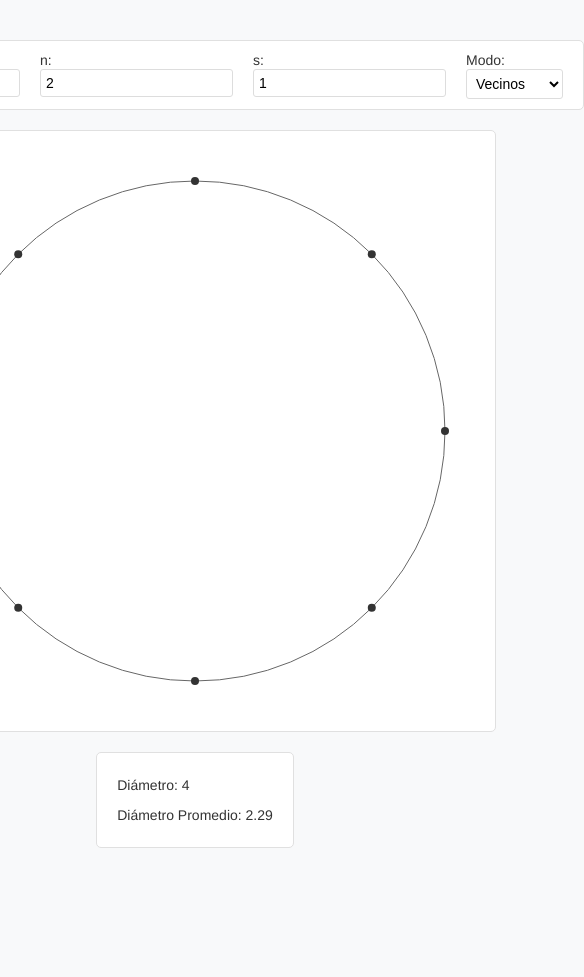
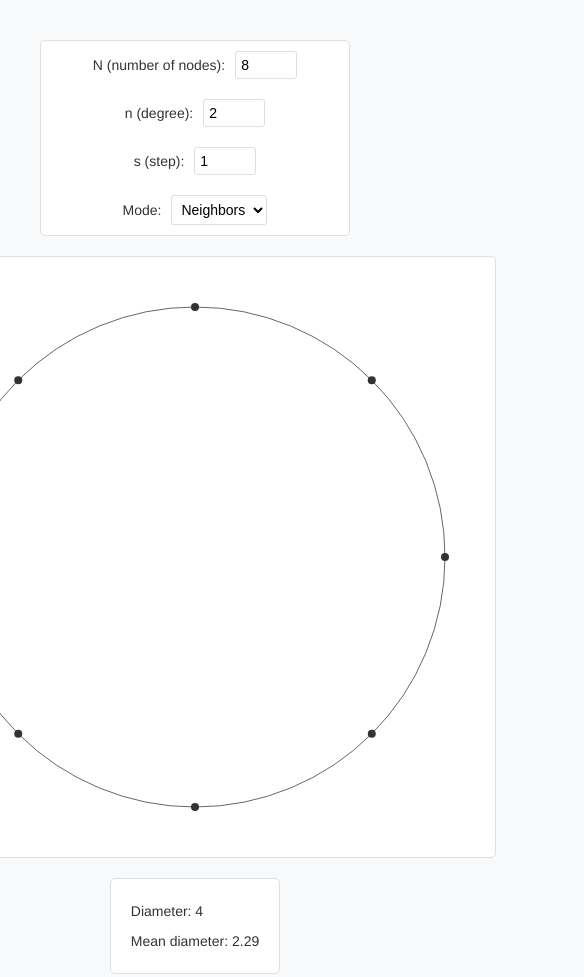
Before and after one commit to jentrialgo/ring-network-visualization, a plain HTML site: page index.html in a window 390 px wide. Shown: the whole page, 584 px wide, since content can reach past the window. Before the commit the page ends 888 px from the top, so only its background shows below. Drawn offline with Linux system fonts and the light colour scheme.

Commit message:
Enhance UI: Improve responsiveness and update labels for clarity

```diff
--- a/index.html
+++ b/index.html
@@ -21,6 +21,8 @@
             background: #fff;
             border: 1px solid #e0e0e0;
             border-radius: 5px;
+            flex-wrap: wrap; /* Allows controls to wrap on smaller screens */
+            justify-content: center; /* centers the items when wrapped */
         }
         #controls label {
             margin-right: 5px;
@@ -32,6 +34,10 @@
             border-radius: 3px;
             font-size: 14px;
             background: #fff;
+        }
+        /* Make input fields narrower */
+        #controls input[type="number"] {
+            width: 50px; /* Adjust width as needed */
         }
         canvas {
             border: 1px solid #e0e0e0;
@@ -46,35 +52,41 @@
             border: 1px solid #e0e0e0;
             border-radius: 5px;
         }
+        /* add space between divs, in the controls */
+        #controls > div {
+            display: flex;
+            align-items: center;
+            gap: 5px;
+        }
     </style>
 </head>
 <body>
     <div id="controls">
         <div>
-            <label for="nNodes">N: </label>
+            <label for="nNodes">N (number of nodes): </label>
             <input type="number" id="nNodes" min="3" value="8">
         </div>
         <div>
-            <label for="degree">n: </label>
+            <label for="degree">n (degree): </label>
             <input type="number" id="degree" min="2" value="2">
         </div>
         <div>
-            <label for="step">s: </label>
+            <label for="step">s (step): </label>
             <input type="number" id="step" min="1" value="1">
         </div>
         <div>
-            <label for="highlightMode">Modo: </label>
+            <label for="highlightMode">Mode: </label>
             <select id="highlightMode">
-                <option value="neighbors">Vecinos</option>
-                <option value="distances">Distancias</option>
+                <option value="neighbors">Neighbors</option>
+                <option value="distances">Distances</option>
             </select>
         </div>
     </div>
 
     <canvas id="networkCanvas" width="600" height="600"></canvas>
     <div id="metrics">
-        <p>Diámetro: <span id="diameter">?</span></p>
-        <p>Diámetro Promedio: <span id="avgDiameter">?</span></p>
+        <p>Diameter: <span id="diameter">?</span></p>
+        <p>Mean diameter: <span id="avgDiameter">?</span></p>
     </div>
 
     <script>
```
